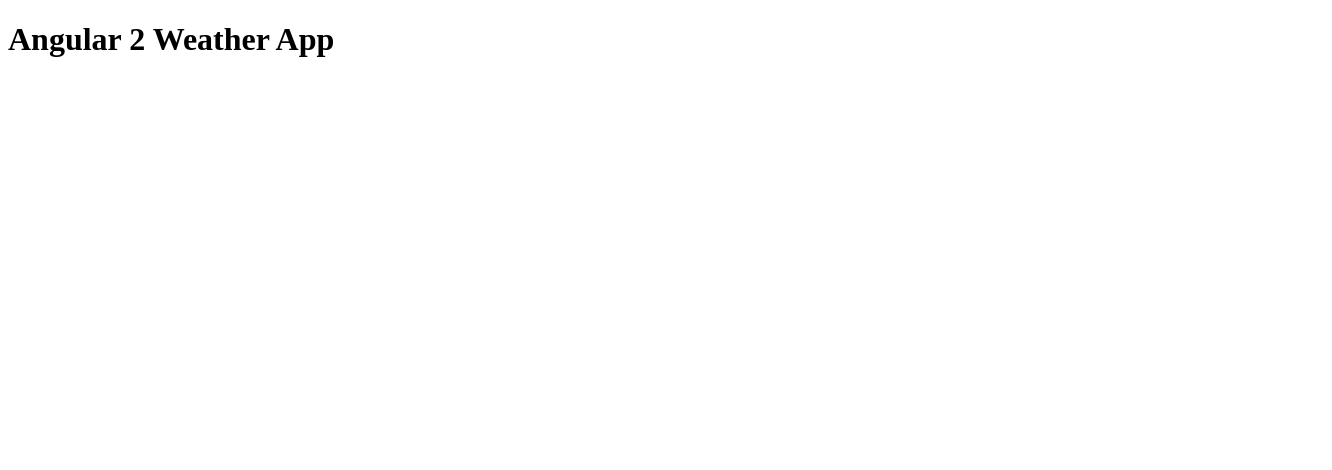
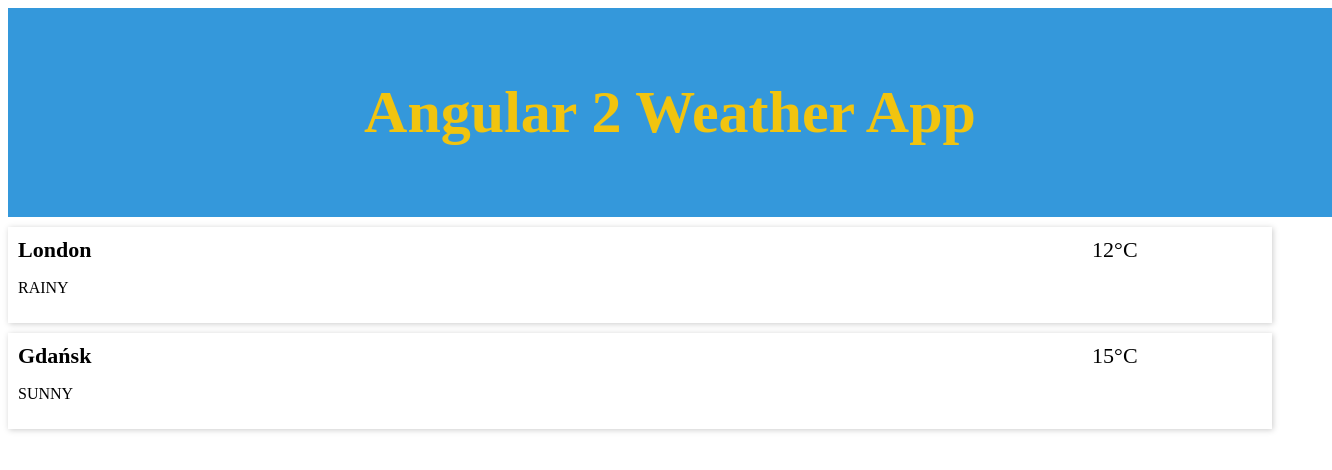
Before and after one commit to pawell67/angular-weather-app, an Angular app: page / in a window 1280 px wide. Shown: the top 470 px of the page, 1332 px wide, since content can reach past the window. Built offline with nearby package versions, Linux system fonts and the light colour scheme.

Commit message:
added weather components and service

```diff
--- a/src/app/app.component.html
+++ b/src/app/app.component.html
@@ -1,3 +1,5 @@
 <header>
-  <h1>Angular 2 Weather App</h1>
+    <h1>Angular 2 Weather App</h1>
 </header>
+
+<app-weather-list></app-weather-list>
--- a/src/app/app.component.scss
+++ b/src/app/app.component.scss
@@ -0,0 +1,30 @@
+body {
+  padding: 0;
+  margin: 0;
+  font-family: "Roboto", Arial, sans-serif;
+  font-size: 16px;
+}
+
+header {
+  background-color: #3498db;
+  padding: 30px;
+  width: 100%;
+  color: white;
+  text-align: center;
+  font-size: 30px;
+  color: #f1c40f;
+}
+
+.weather-list {
+  margin: 20px auto;
+  width: 40%;
+}
+
+.info {
+  color: rgba(95, 95, 95, 0.51);
+  font-weight: bold;
+}
+
+.temperature {
+  cursor: default;
+}
--- /dev/null
+++ b/src/app/weather/weather-item/weather-item.component.html
@@ -0,0 +1,9 @@
+<article class="weather-element">
+    <div class="col-1">
+        <h3>{{weatherItem.cityName}}</h3>
+        <p class="info">{{weatherItem.description}}</p>
+    </div>
+    <div class="col-2">
+        <span class="temperature">{{weatherItem.temperature}}°C</span>
+    </div>
+</article>
--- /dev/null
+++ b/src/app/weather/weather-item/weather-item.component.scss
@@ -0,0 +1,27 @@
+.weather-element {
+  box-shadow: 1px 1px 6px #ccc;
+  padding: 10px;
+  margin: 10px 0;
+}
+
+.col-1 {
+  display: inline-block;
+  width: 40%;
+}
+
+.col-1 h3 {
+  margin: 0 0 10px 0;
+  padding: 0;
+  font-size: 22px;
+}
+
+.col-2 {
+  display: inline-block;
+  width: 50%;
+  vertical-align: top;
+  text-align: right;
+}
+
+.temperature {
+  font-size: 22px;
+}
--- /dev/null
+++ b/src/app/weather/weather-item/weather-item.component.ts
@@ -0,0 +1,18 @@
+import {Component, OnInit, Input} from '@angular/core';
+import {WeatherItem} from './weather-item';
+
+@Component({
+    selector: 'app-weather-item',
+    templateUrl: './weather-item.component.html',
+    styleUrls: ['./weather-item.component.scss']
+})
+export class WeatherItemComponent implements OnInit {
+    @Input('item') weatherItem: WeatherItem;
+
+    constructor() {
+    }
+
+    ngOnInit(): any {
+    }
+
+}
--- /dev/null
+++ b/src/app/weather/weather-item/weather-item.ts
@@ -0,0 +1,4 @@
+export class WeatherItem {
+    constructor(public cityName: string, public description: string, public temperature: number) {
+    }
+}
--- /dev/null
+++ b/src/app/weather/weather-list/weather-list.component.html
@@ -0,0 +1,3 @@
+<section class="weather-list">
+    <app-weather-item *ngFor="let weatherItem of weatherItems" [item]="weatherItem"></app-weather-item>
+</section>
--- /dev/null
+++ b/src/app/weather/weather-list/weather-list.component.ts
@@ -0,0 +1,21 @@
+import {Component, OnInit} from '@angular/core';
+import {WeatherItem} from '../weather-item/weather-item';
+import {WeatherService} from '../weather.service';
+
+@Component({
+    selector: 'app-weather-list',
+    templateUrl: './weather-list.component.html',
+    styleUrls: ['./weather-list.component.scss'],
+    providers: [WeatherService]
+})
+export class WeatherListComponent implements OnInit {
+    weatherItems: WeatherItem[];
+
+    constructor(private _weatherService: WeatherService) {
+    }
+
+    ngOnInit(): any {
+        this.weatherItems = this._weatherService.getWeatherItems();
+    }
+
+}
--- /dev/null
+++ b/src/app/weather/weather.mock.ts
@@ -0,0 +1,6 @@
+import {WeatherItem} from './weather-item/weather-item';
+
+export const WEATHER_ITEMS: WeatherItem[] = [
+    new WeatherItem('London', 'RAINY', 12),
+    new WeatherItem('Gdańsk', 'SUNNY', 15)
+];
--- /dev/null
+++ b/src/app/weather/weather.service.ts
@@ -0,0 +1,10 @@
+import {Injectable} from '@angular/core';
+import {WEATHER_ITEMS} from './weather.mock';
+
+@Injectable()
+export class WeatherService {
+
+    getWeatherItems() {
+        return WEATHER_ITEMS;
+    }
+}
```
Also changed, not shown: src/app/app.module.ts (+12 -6 lines), src/app/weather/weather-list/weather-list.component.scss (added), 2 other files (tests, documents, lock files or other folders).
